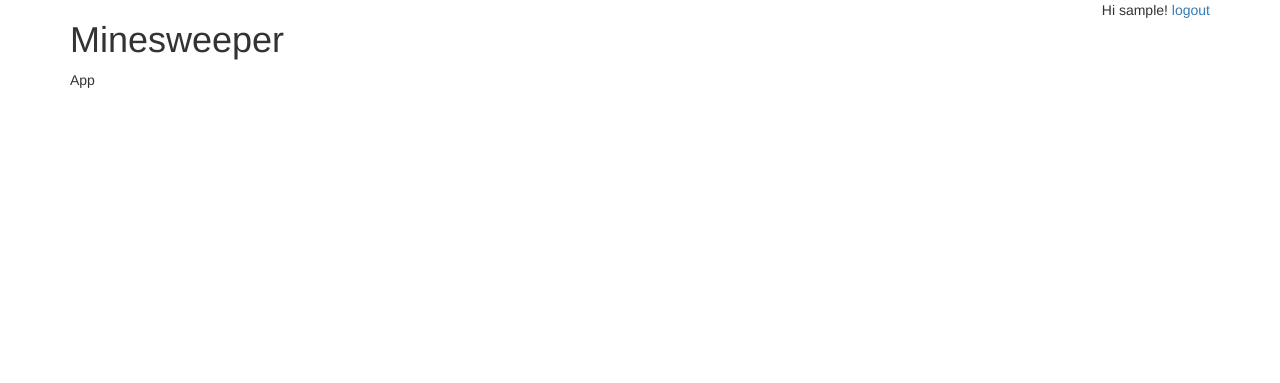
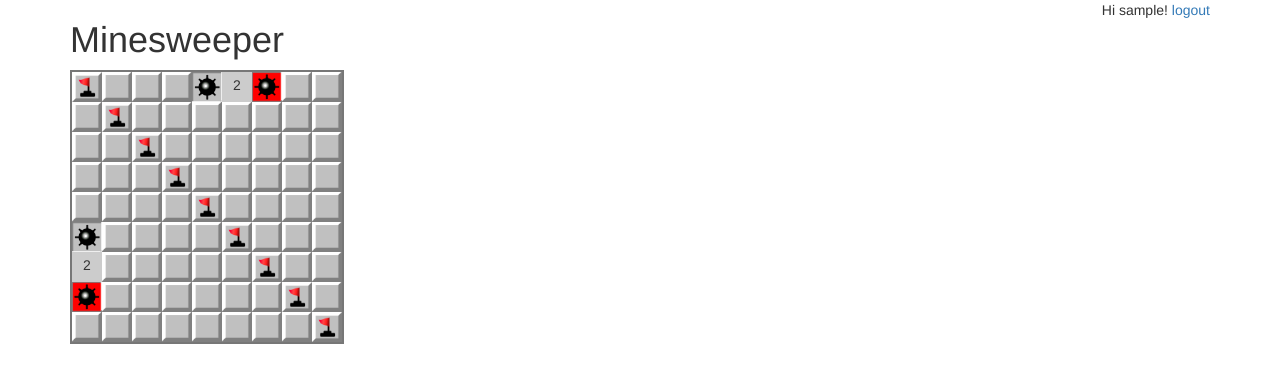
Before and after one commit to jschwindt/minesweeper-django-vue, a Django app: page /games/ in a window 1280 px wide. Shown: the top 383 px of the page. Run offline with Django 3.2, Linux system fonts and the light colour scheme; the visitor is signed in with stand-in values (Sample User, id 1); some libraries are stand-ins or nearby versions.

Commit message:
Add Board styling

```diff
--- /dev/null
+++ b/app/static/css/styles.css
@@ -0,0 +1,21 @@
+.board {
+    display   : inline-block;
+    border: 2px solid #777;
+    background-color: #ccc;
+}
+.board-row {
+    display: block;
+    height: 30px;
+}
+
+.board-cell {
+    display   : inline-block;
+    width     : 30px;
+    height    : 100%;
+    text-align: center;
+}
+
+.board-cell img {
+    width : 30px;
+    height: 30px;
+}
--- a/app/templates/base.html
+++ b/app/templates/base.html
@@ -1,9 +1,11 @@
 <!DOCTYPE html>
 <html>
 <head>
+  {% load static %}
   <meta charset="utf-8">
   <title>{% block title %}Minesweeper API{% endblock %}</title>
   <link rel="stylesheet" href="https://stackpath.bootstrapcdn.com/bootstrap/3.4.1/css/bootstrap.min.css" integrity="sha384-HSMxcRTRxnN+Bdg0JdbxYKrThecOKuH5zCYotlSAcp1+c8xmyTe9GYg1l9a69psu" crossorigin="anonymous">
+  <link href="{% static "css/styles.css" %}" rel="stylesheet" />
   {% block head %}{% endblock %}
 </head>
 <body>
--- /dev/null
+++ b/app/templates/games/_board.html
@@ -0,0 +1,14 @@
+{% load static %}
+<div class="col-md-12">
+  <div class="board">
+    <div class="board-row" v-for="(rowCells, row) in board">
+      <div class="board-cell" v-for="(cell, col) in rowCells" @click="cellClick(row, col)">
+        <img v-if="cell == 0" src="{% static "images/unknown.png" %}" />
+        <img v-if="cell == 1" src="{% static "images/flag.png" %}" />
+        <img v-if="cell == 2" src="{% static "images/mine.png" %}" />
+        <span v-if="cell == 3">2</span>
+        <img v-if="cell == 4" src="{% static "images/exploded.png" %}" />
+      </div>
+    </div>
+  </div>
+</div>
--- /dev/null
+++ b/app/templates/games/_new_game_form.html
@@ -0,0 +1,24 @@
+<form class="form-inline" @submit.prevent="newGame">
+  <div class="form-group">
+    <label for="game-level">Level</label>
+    <select class="form-control" id="game-level" v-model="level" @change="changeLevel">
+      <option value='beg'>Beginner</option>
+      <option value='int'>Intermediate</option>
+      <option value='exp'>Expert</option>
+      <option value='custom'>Custom</option>
+    </select>
+  </div>
+  <div class="form-group">
+    <label for="width">Width</label>
+    <input type="text" class="form-control" id="width" v-model="width" :disabled="level !== 'custom'" style="max-width: 50px">
+  </div>
+  <div class="form-group">
+    <label for="height">Height</label>
+    <input type="text" class="form-control" id="height" v-model="height" :disabled="level !== 'custom'" style="max-width: 50px">
+  </div>
+  <div class="form-group">
+    <label for="mines">Mines</label>
+    <input type="text" class="form-control" id="mines" v-model="mines" :disabled="level !== 'custom'" style="max-width: 50px">
+  </div>
+  <button type="submit" class="btn btn-primary">Start</button>
+</form>
--- a/app/templates/games/index.html
+++ b/app/templates/games/index.html
@@ -1,33 +1,81 @@
 {% extends 'base.html' %}
-
+{% load static %}
 
 {% block head %}
 {% endblock head %}
 
 {% block content %}
 <div id="game">
-    App
+  <div class="row" v-if="status == 'no-game'">
+    {% include "games/_new_game_form.html" %}
+  </div>
+  <div class="row" v-if="status == 'playing'">
+    {% include "games/_board.html" %}
+  </div>
 </div>
 {% endblock %}
 
 {% block endofbody %}
 <script src="https://cdn.jsdelivr.net/npm/vue/dist/vue.js"></script>
+<script src="https://unpkg.com/axios/dist/axios.min.js"></script>
 
-<script type=”text/javascript”>
+<script type="text/javascript">
+  axios.defaults.xsrfCookieName = 'csrftoken'
+  axios.defaults.xsrfHeaderName = "X-CSRFTOKEN"
+
   new Vue({
-  el: ‘#game,
-  delimiters: [‘${‘,’}’],
+    el: '#game',
+    delimiters: ['${', '}'],
     data: {
-    articles: [],
-    loading: false,
-    currentArticle: {},
-    message: null,
-    newArticle: { ‘article_heading’: null, ‘article_body’: null },
+      status: 'playing',
+      level: 'beg',
+      width: 9,
+      height: 9,
+      mines: 10,
+      board: [
+        [1, 0, 0, 0, 2, 3, 4, 0, 0],
+        [0, 1, 0, 0, 0, 0, 0, 0, 0],
+        [0, 0, 1, 0, 0, 0, 0, 0, 0],
+        [0, 0, 0, 1, 0, 0, 0, 0, 0],
+        [0, 0, 0, 0, 1, 0, 0, 0, 0],
+        [2, 0, 0, 0, 0, 1, 0, 0, 0],
+        [3, 0, 0, 0, 0, 0, 1, 0, 0],
+        [4, 0, 0, 0, 0, 0, 0, 1, 0],
+        [0, 0, 0, 0, 0, 0, 0, 0, 1],
+      ],
+
     },
-  mounted: function() {
+    mounted: function () {
     },
     methods: {
+      changeLevel: function () {
+        switch (this.level) {
+          case 'beg':
+            this.width = 9
+            this.height = 9
+            this.mines = 10
+            break;
+
+          case 'int':
+            this.width = 16
+            this.height = 16
+            this.mines = 40
+            break;
+
+          case 'exp':
+            this.width = 30
+            this.height = 16
+            this.mines = 99
+            break;
         }
+      },
+      newGame: function () {
+        console.log("New Game")
+      },
+      cellClick: function (row, col) {
+        console.log(row, col)
+      },
+    },
   });
 </script>
 {% endblock endofbody %}
```
Also changed, not shown: app/main/settings.py (+8 -0 lines), app/static/images/empty.png (added), app/static/images/exploded.png (added), app/static/images/flag.png (added), app/static/images/mine.png (added), app/static/images/unknown.png (added). Lines whose indentation alone changed are shown as unchanged.
